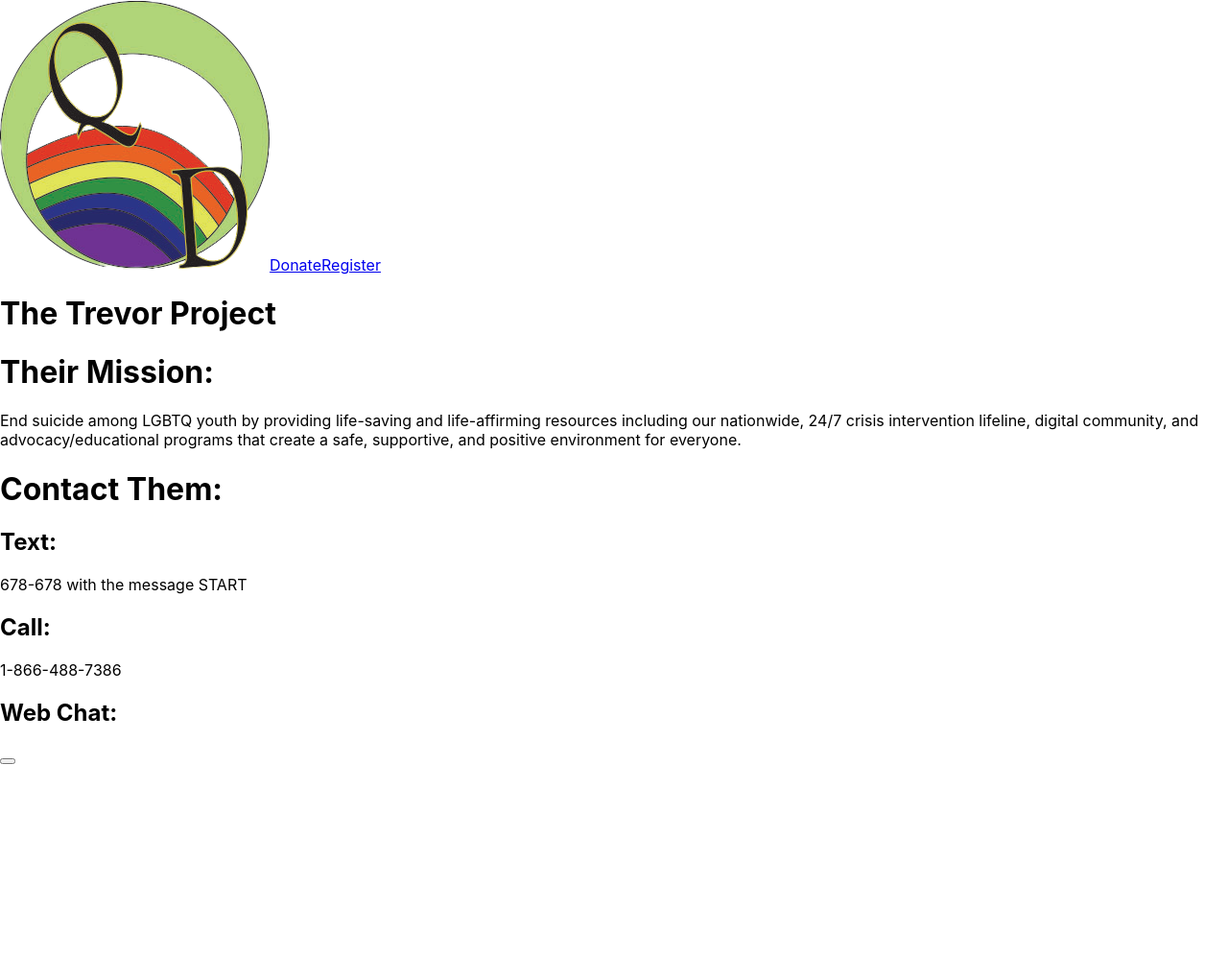
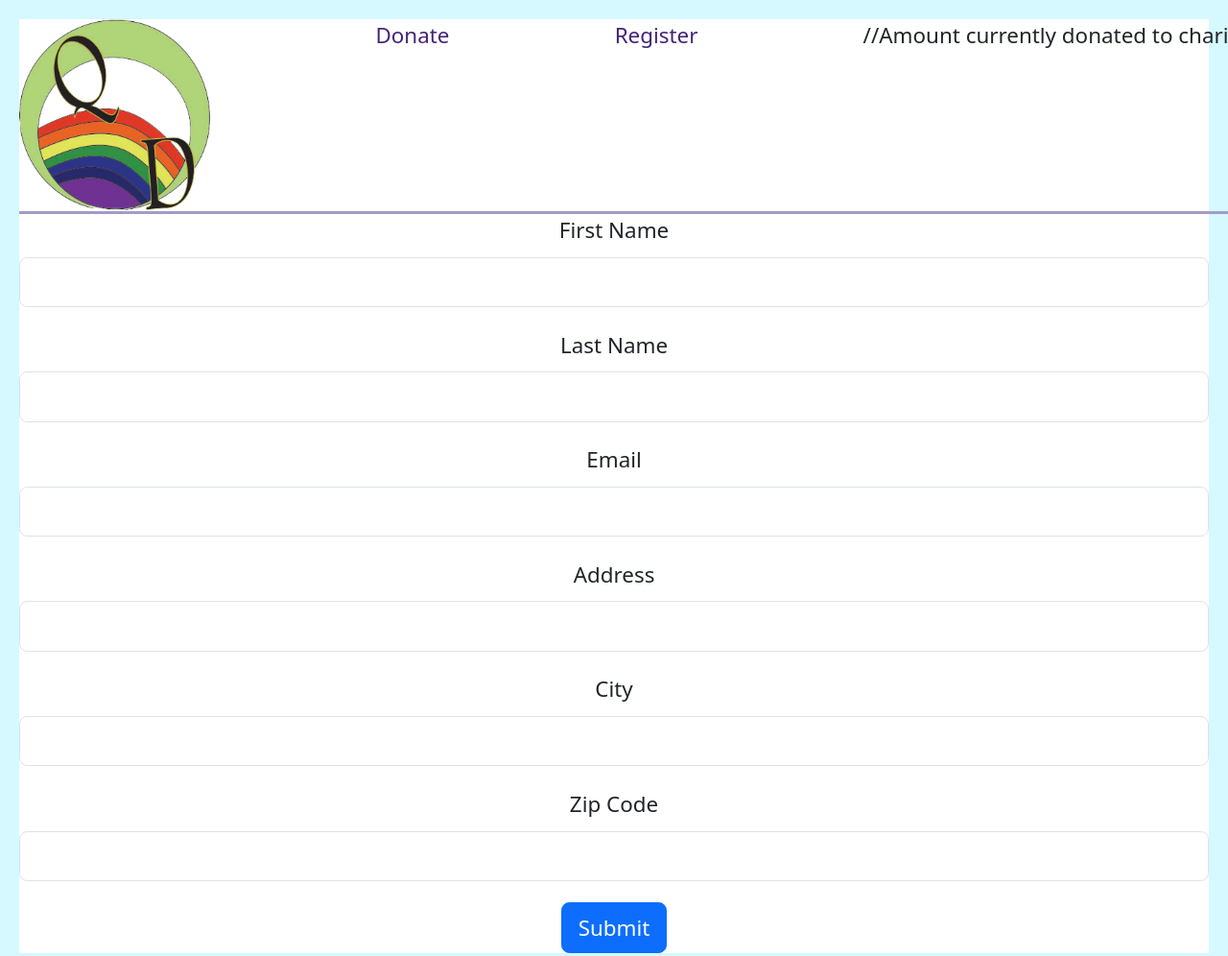
Before and after one commit to Jace-Banford-Byington/Capstone---Queer-Depot, a React app in the folder front-end/: page /Donate in a window 1280 px wide. Shown: the whole page at 96% size. Before the commit the page ends 800 px from the top, so only its background shows below. Built offline with nearby package versions, Linux system fonts and the light colour scheme.

Commit message:
Imported Bootstrap & impletemend  the Bootstap version of the check out form and card information

```diff
--- a/back-end/package.json
+++ b/back-end/package.json
@@ -9,8 +9,10 @@
   "author": "",
   "license": "ISC",
   "dependencies": {
+    "@google-cloud/local-auth": "^2.1.0",
     "cors": "^2.8.5",
     "express": "^4.18.2",
+    "googleapis": "^105.0.0",
     "mongoose": "^7.3.0",
     "nodemon": "^2.0.22",
     "uuid": "^9.0.0"
--- a/front-end/package.json
+++ b/front-end/package.json
@@ -6,6 +6,7 @@
     "@testing-library/jest-dom": "^5.16.5",
     "@testing-library/react": "^13.4.0",
     "@testing-library/user-event": "^13.5.0",
+    "bootstrap": "^5.3.0",
     "react": "^18.2.0",
     "react-dom": "^18.2.0",
     "react-router-dom": "^6.14.0",
--- a/front-end/src/App.css
+++ /dev/null
@@ -1,38 +0,0 @@
-.App {
-  text-align: center;
-}
-
-.App-logo {
-  height: 40vmin;
-  pointer-events: none;
-}
-
-@media (prefers-reduced-motion: no-preference) {
-  .App-logo {
-    animation: App-logo-spin infinite 20s linear;
-  }
-}
-
-.App-header {
-  background-color: #282c34;
-  min-height: 100vh;
-  display: flex;
-  flex-direction: column;
-  align-items: center;
-  justify-content: center;
-  font-size: calc(10px + 2vmin);
-  color: white;
-}
-
-.App-link {
-  color: #61dafb;
-}
-
-@keyframes App-logo-spin {
-  from {
-    transform: rotate(0deg);
-  }
-  to {
-    transform: rotate(360deg);
-  }
-}
--- /dev/null
+++ b/front-end/src/Components/CardInfo.js
@@ -0,0 +1,30 @@
+import React from 'react';
+import 'bootstrap/dist/css/bootstrap.min.css';
+
+function CardInformationForm() {
+  return (
+    <form>
+      <div className="mb-3">
+        <label htmlFor="cardNumber" className="form-label">Card Number</label>
+        <input type="text" className="form-control" id="cardNumber" />
+      </div>
+      <div className="row">
+        <div className="col-md-6 mb-3">
+          <label htmlFor="expiration" className="form-label">Expiration Date</label>
+          <input type="text" className="form-control" id="expiration" />
+        </div>
+        <div className="col-md-6 mb-3">
+          <label htmlFor="cvv" className="form-label">CVV</label>
+          <input type="text" className="form-control" id="cvv" />
+        </div>
+      </div>
+      <div className="mb-3">
+        <label htmlFor="cardHolder" className="form-label">Cardholder Name</label>
+        <input type="text" className="form-control" id="cardHolder" />
+      </div>
+      <button type="submit" className="btn btn-primary">Submit</button>
+    </form>
+  );
+}
+
+export default CardInformationForm;
--- a/front-end/src/Components/Charity.js
+++ b/front-end/src/Components/Charity.js
@@ -10,6 +10,7 @@
 
   return (
     <>
+    <div className='charityInfo'>
     <h1>The Trevor Project</h1>
 
     <h1>Their Mission: </h1>
@@ -24,12 +25,13 @@
 
 
 
-    <div className='resources'>
-        <h1>Contact Them: </h1>
-            <h2>Text: </h2> 678-678 with the message START
-            <h2>Call:</h2> 1-866-488-7386
-            <h2>Web Chat:</h2>
-            <button type='submit' onClick={goChat}> </button>
+      <div className='resources'>
+          <h1>Contact Them: </h1>
+              <h2>Text: </h2> 678-678 with the message START
+              <h2>Call:</h2> 1-866-488-7386
+              <h2>Web Chat:</h2>
+              <button type='submit' onClick={goChat}>Chat Now</button>
+      </div>
     </div>
     </>
   )
--- /dev/null
+++ b/front-end/src/Components/CheckoutForm.js
@@ -0,0 +1,36 @@
+import React from 'react';
+import 'bootstrap/dist/css/bootstrap.min.css';
+
+function CheckoutForm() {
+  return (
+    <form>
+      <div className="mb-3">
+        <label htmlFor="firstName" className="form-label">First Name</label>
+        <input type="text" className="form-control" id="firstName" />
+      </div>
+      <div className="mb-3">
+        <label htmlFor="lastName" className="form-label">Last Name</label>
+        <input type="text" className="form-control" id="lastName" />
+      </div>
+      <div className="mb-3">
+        <label htmlFor="email" className="form-label">Email</label>
+        <input type="email" className="form-control" id="email" />
+      </div>
+      <div className="mb-3">
+        <label htmlFor="address" className="form-label">Address</label>
+        <input type="text" className="form-control" id="address" />
+      </div>
+      <div className="mb-3">
+        <label htmlFor="city" className="form-label">City</label>
+        <input type="text" className="form-control" id="city" />
+      </div>
+      <div className="mb-3">
+        <label htmlFor="zip" className="form-label">Zip Code</label>
+        <input type="text" className="form-control" id="zip" />
+      </div>
+      <button type="submit" className="btn btn-primary">Submit</button>
+    </form>
+  );
+}
+
+export default CheckoutForm;
--- a/front-end/src/Components/Donate.js
+++ b/front-end/src/Components/Donate.js
@@ -17,12 +17,15 @@
 //Session storage only persists the data as long as a browser tab is opened. This means that each time you open a new tab or a new browser window, a new session storage is created
 
 import React from 'react'
+import CheckoutForm from './CheckoutForm'
+import CardInfo from './CardInfo'
 
 const Donate = () => {
   return (
     <div>
 
-      <h1>This is where the Charities information is </h1>
+     <CheckoutForm />
+     {/* <CardInfo /> */}
 
 
     </div>
--- a/front-end/src/Components/Navbar.js
+++ b/front-end/src/Components/Navbar.js
@@ -8,7 +8,7 @@
   return (
     <div className='navBar'>
     <NavLink to="/" className={({ isActive, isPending, toClick }) => isPending ? "pending" : isActive ? "active" : toClick ? "toClick" : ""}>
-      <img src='./logo.png'/>
+      <img id='logoBtn' src='./logo.png'/>
     </NavLink>
     <NavLink to="/Donate" className={({ isActive, isPending, toClick }) => isPending ? "pending" : isActive ? "active" : toClick ? "toClick" : ""}>
         Donate
@@ -16,6 +16,8 @@
     <NavLink to="/Register" className={({ isActive, isPending, toClick }) => isPending ? "pending" : isActive ? "active" : toClick ? "toClick" : ""}>
       Register
     </NavLink>
+
+    //Amount currently donated to charity
     </div>
   )
 }
--- a/front-end/src/index.css
+++ b/front-end/src/index.css
@@ -1,13 +1,33 @@
-body {
-  margin: 0;
-  font-family: -apple-system, BlinkMacSystemFont, 'Segoe UI', 'Roboto', 'Oxygen',
-    'Ubuntu', 'Cantarell', 'Fira Sans', 'Droid Sans', 'Helvetica Neue',
-    sans-serif;
-  -webkit-font-smoothing: antialiased;
-  -moz-osx-font-smoothing: grayscale;
+html{
+  background-color: #d6f8ff;
+  text-align: center;
+  font-size: 1.4em;
+  text-decoration: none;
+  padding: 20px;
 }
 
-code {
-  font-family: source-code-pro, Menlo, Monaco, Consolas, 'Courier New',
-    monospace;
+
+.charityInfo{
+  text-align: center;
+  font-size: 1.3em;
 }
+
+.navBar{
+  text-align: center;
+  display: flex;
+  justify-content: space-between;
+  width: 100vw;
+  font-size: 1em;
+  border-bottom: solid #a19cc9 ;
+}
+
+#logoBtn{
+  width: fit-content;
+  height: 200px;
+}
+
+
+.navBar a {
+  color: #46237a;
+  text-decoration: none;
+}
--- a/front-end/src/index.js
+++ b/front-end/src/index.js
@@ -3,7 +3,7 @@
 import './index.css';
 import reportWebVitals from './reportWebVitals';
 import { createBrowserRouter,  RouterProvider } from 'react-router-dom';
-
+import 'bootstrap/dist/css/bootstrap.min.css';
 import NavBar from './Components/Navbar';
 import Register from './Components/Register';
 import Home from './Components/Home'
@@ -36,7 +36,7 @@
     element:
     <>
       <NavBar />
-      <Charity />
+      <Donate />
     </>
   }
 ]);
```
Also changed, not shown: 2 other files.
